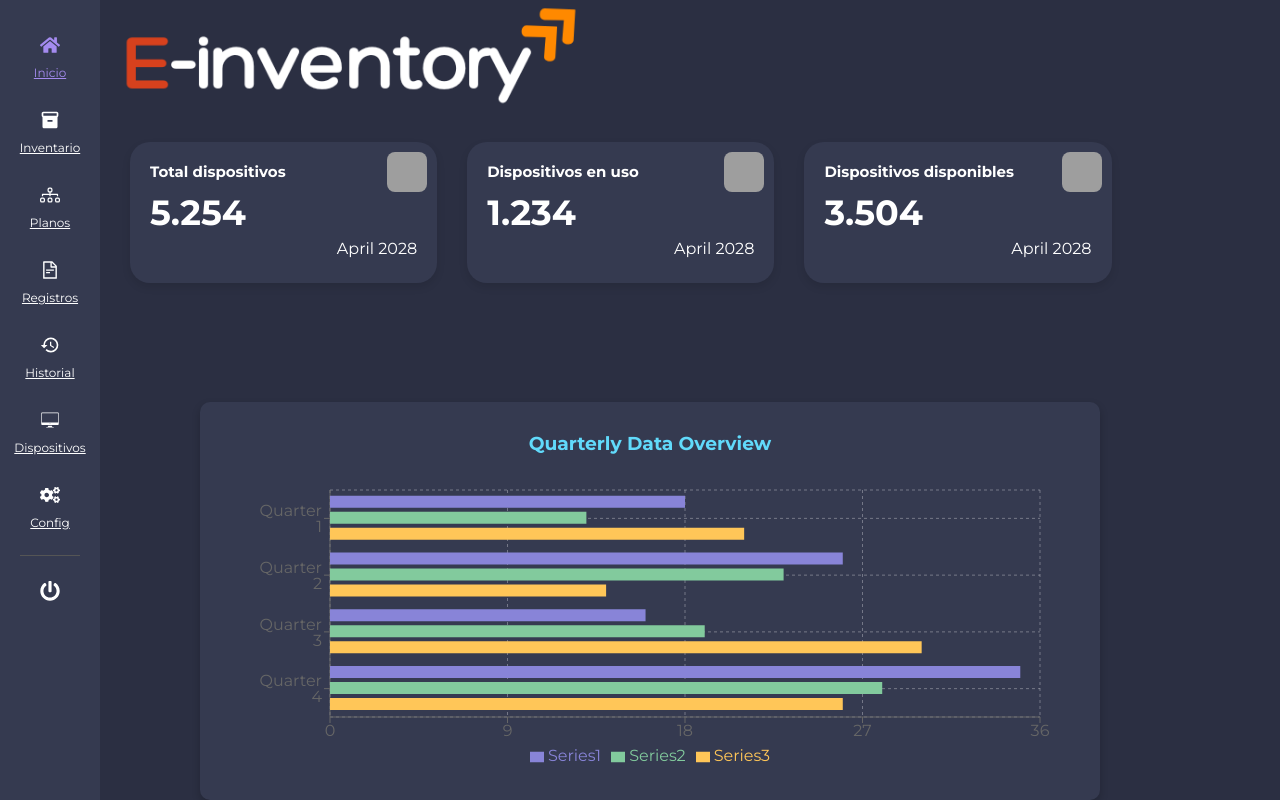
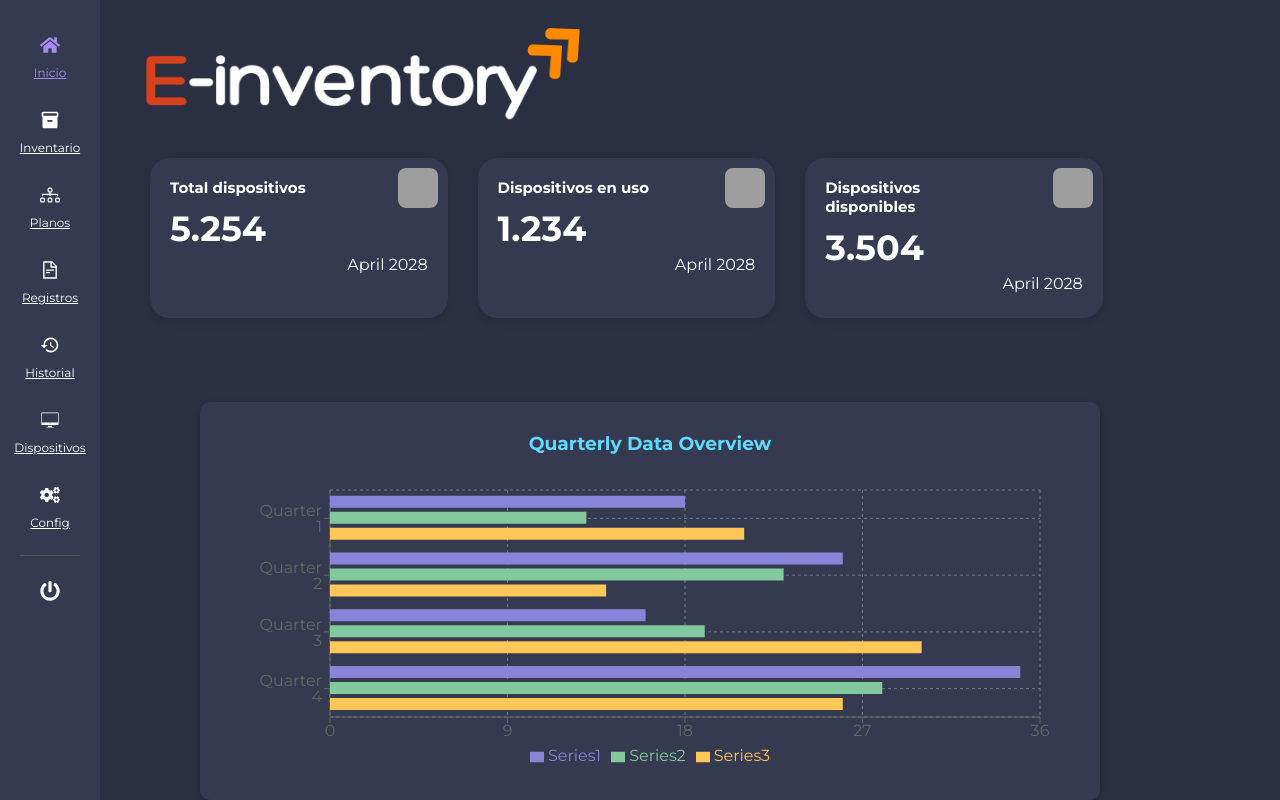
Before and after one commit to majopan/Inventario-emergia-borrador, a React (Create React App) app in the folder frontend/frontend/: page /dashboard in a window 1280 px wide. Built offline with nearby package versions, Linux system fonts and the light colour scheme; grey boxes are pictures that could not be loaded.

Commit message:
se logro acomodar los componentes

```diff
--- a/frontend/frontend/src/components/Dashboardcard.js
+++ b/frontend/frontend/src/components/Dashboardcard.js
@@ -1,5 +1,5 @@
     import React from 'react';
-    import '../styles/Dashboard.css';
+    import '../styles/DashboardContent.css';
 
     const DashboardContent = () => {
     return (
--- a/frontend/frontend/src/pages/Dashboard.js
+++ b/frontend/frontend/src/pages/Dashboard.js
@@ -8,7 +8,7 @@ const Dashboard = () => {
   return (
     <>
       <SidebarMenu />
-    <div>
+      <div className="main-container">
         <div className="dashboard-container">
           <DashboardContent />
           <Grafica />
--- a/frontend/frontend/src/styles/Dashboard.css
+++ b/frontend/frontend/src/styles/Dashboard.css
@@ -1,72 +1,47 @@
-/* Dashboard.css */
 .dashboard-container {
   display: flex;
-  height: 100vh;
-  width: 100vw;
+  height: 100vh; /* Ocupa el 100% de la altura de la ventana */
+  width: 100vw; /* Ocupa el 100% del ancho de la ventana */
   background-color: #2b2f42;
-  flex-direction: column
+  flex-direction: column; /* Mantener los elementos apilados */
+  overflow: hidden; /* Evita el desbordamiento */
+  overflow-y: auto; /* Permite el desplazamiento vertical si el contenido es demasiado largo */
+
 }
 
 .dashboard-content {
   flex: 1; /* Esto hace que el contenido ocupe el resto del espacio */
+  padding: 20px; /* Añade un poco de padding para evitar que el contenido toque los bordes */
 }
 
 .dashboard-image-container {
-  flex: 1;
-  margin-left: 120px;
+  flex: 1; /* Asegura que la imagen ocupe el espacio necesario */
+  margin-left: 120px; /* Mueve la imagen a la derecha */
 }
 
 .dashboard-image {
-  width: 40%; /* La imagen ocupará todo el espacio disponible */
+  width: 40%; /* La imagen ocupará el 40% del ancho disponible */
   max-width: 80%; /* La imagen no se desbordará */
   max-height: 80%; /* La imagen no se desbordará */
   object-fit: cover; /* Mantiene la proporción de la imagen */
 }
 
-/* Contenedor de las cards en fila */
-.cards-container {
-  display: flex;
-  margin-top: 30px; /* Espacio entre la imagen y las cards */
-  width: 80%; /* Las cards ocupan el 80% del ancho disponible */
-  gap: 30px; /* Espacio de 3px entre las cards */
-  margin-left: 130px;
+/* Si quieres mantener la estructura fija cuando agregues más elementos */
+.dashboard-container > * {
+  margin-bottom: 20px; /* Añadir algo de espacio entre cada componente */
 }
 
-.card {
-  background-color: #353a50;
-  border-radius: 20px;
-  padding: 20px;
-  box-shadow: 0 4px 8px rgba(0, 0, 0, 0.1);
-  width: 30%; /* Las cards ocuparán el 30% del ancho */
-  position: relative; /* Permite el posicionamiento absoluto del icono */
+.dashboard-container > *:last-child {
+  margin-bottom: 0; /* Elimina el margen inferior del último elemento */
 }
 
-.card h5 {
-  font-size: 15px;
-  color: #fff;
-  margin-bottom: 10px;
-  margin-right: 70px;
+/* Estilos opcionales de responsividad (si quieres que la estructura cambie en pantallas pequeñas) */
+@media screen and (max-width: 768px) {
+  .dashboard-container {
+    flex-direction: column; /* Se asegura que se mantenga en columna */
+  }
+
+  .dashboard-image-container {
+    margin-left: 0; /* Eliminar el margen en pantallas pequeñas */
+  }
 }
-
-.card h1 {
-  font-size: 35px;
-  color: #fff;
-  margin: 5px 0;
-}
-
-.card p {
-  font-size: 16px;
-  color: #fff;
-  margin: 5px 0;
-  text-align: right;
-}
-
-/* Estilos para el icono en la parte superior derecha de la card */
-.card-icon {
-  position: absolute;
-  border-radius: 8px;
-  top: 10px; /* Ajusta la distancia desde el borde superior */
-  right: 10px; /* Ajusta la distancia desde el borde derecho */
-  width: 40px; /* Tamaño del icono */
-  height: 40px; /* Tamaño del icono */
-}
--- /dev/null
+++ b/frontend/frontend/src/styles/DashboardContent.css
@@ -0,0 +1,47 @@
+    /* Contenedor de las cards en fila */
+    .cards-container {
+        display: flex;
+        margin-top: 30px; /* Espacio entre la imagen y las cards */
+        width: 80%; /* Las cards ocupan el 80% del ancho disponible */
+        gap: 30px; /* Espacio de 3px entre las cards */
+        margin-left: 130px;
+    }
+
+    .card {
+        background-color: #353a50;
+        border-radius: 20px;
+        padding: 20px;
+        box-shadow: 0 4px 8px rgba(0, 0, 0, 0.1);
+        width: 30%; /* Las cards ocuparán el 30% del ancho */
+        position: relative; /* Permite el posicionamiento absoluto del icono */
+    }
+
+    .card h5 {
+        font-size: 15px;
+        color: #fff;
+        margin-bottom: 10px;
+        margin-right: 70px;
+    }
+
+    .card h1 {
+        font-size: 35px;
+        color: #fff;
+        margin: 5px 0;
+    }
+
+    .card p {
+        font-size: 16px;
+        color: #fff;
+        margin: 5px 0;
+        text-align: right;
+    }
+
+    /* Estilos para el icono en la parte superior derecha de la card */
+    .card-icon {
+        position: absolute;
+        border-radius: 8px;
+        top: 10px; /* Ajusta la distancia desde el borde superior */
+        right: 10px; /* Ajusta la distancia desde el borde derecho */
+        width: 40px; /* Tamaño del icono */
+        height: 40px; /* Tamaño del icono */
+    }
```
Lines whose indentation alone changed are shown as unchanged.
